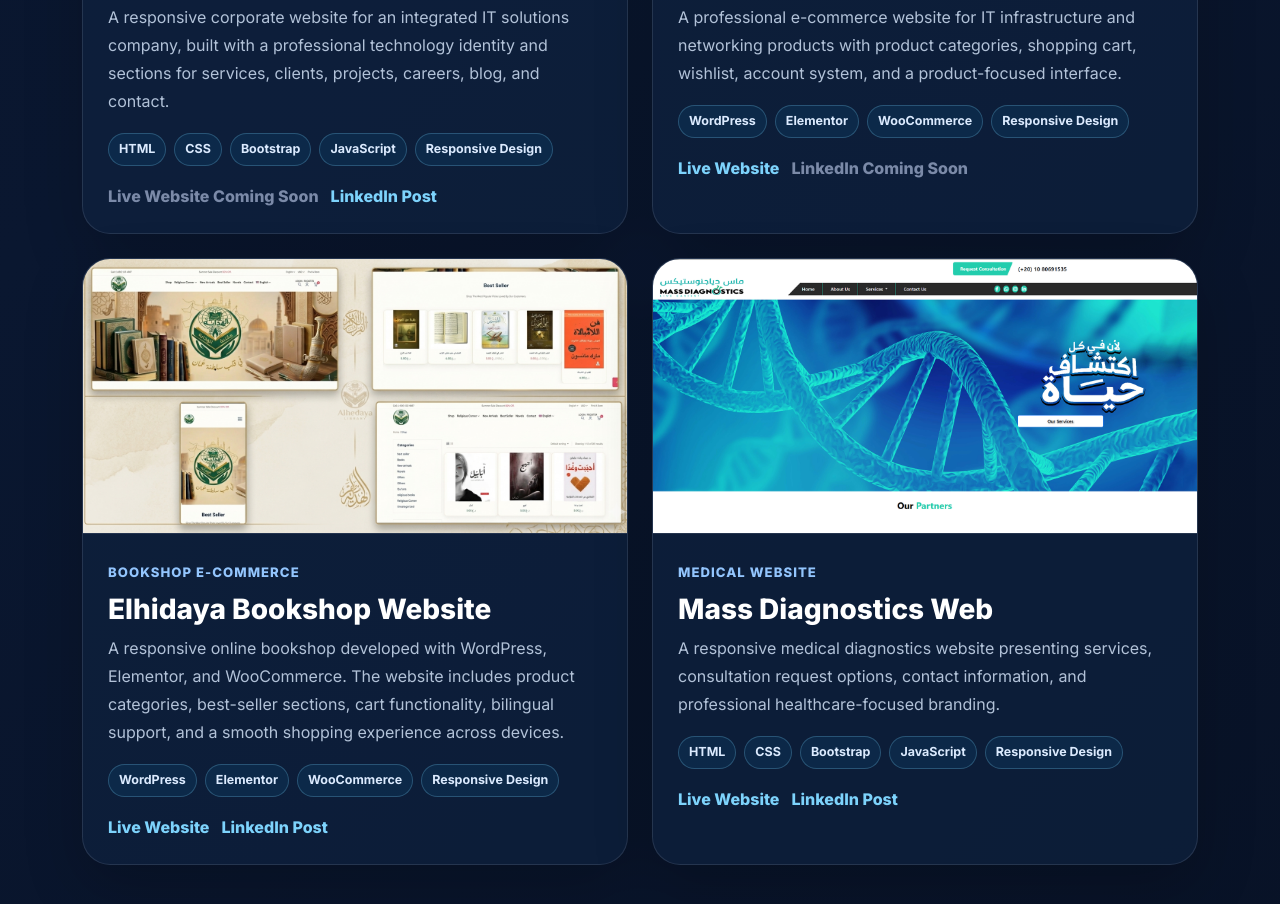
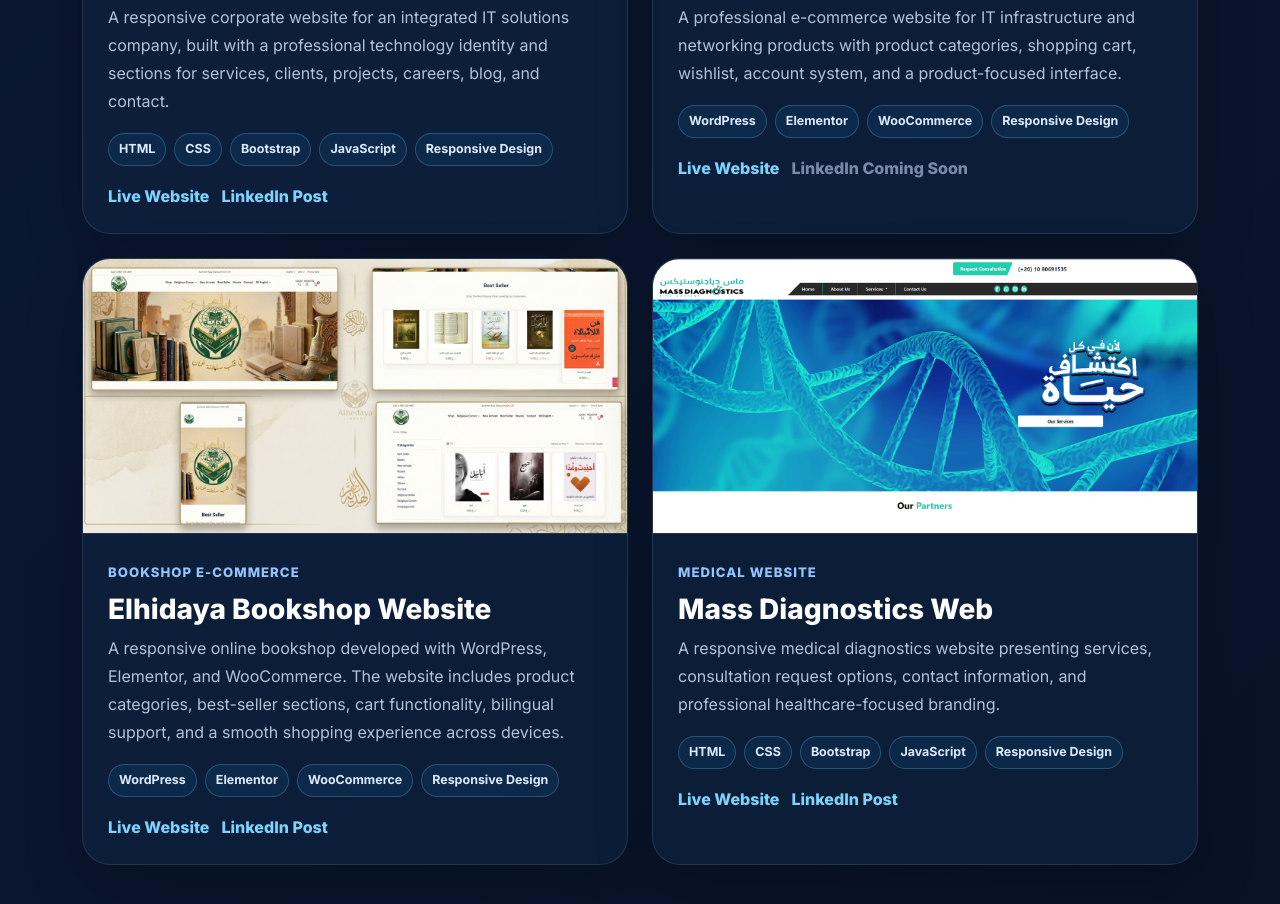
Before and after one commit to aliayman20/eng-aliayman-portfolio, a plain HTML site: page index.html in a window 1280 px wide. Shown: the part 3928-4832 px from the top of the page. Drawn offline with nearby package versions, Linux system fonts and the light colour scheme.

Commit message:
Update project links to include live website

```diff
--- a/index.html
+++ b/index.html
@@ -163,7 +163,7 @@
                 <h3>DA3M Website</h3>
                 <p>A responsive corporate website for an integrated IT solutions company, built with a professional technology identity and sections for services, clients, projects, careers, blog, and contact.</p>
                 <div class="tech-list"><span>HTML</span><span>CSS</span><span>Bootstrap</span><span>JavaScript</span><span>Responsive Design</span></div>
-                <div class="project-links"><a class="disabled-link" href="#" target="_blank">Live Website Coming Soon</a><a href="https://www.linkedin.com/posts/ali-ayman-bb7051313_webdevelopment-localization-ux-activity-7364755545251119105-vZWO" target="_blank">LinkedIn Post</a></div>
+                <div class="project-links"><a href="da3m.com.eg" target="_blank">Live Website</a><a href="https://www.linkedin.com/posts/ali-ayman-bb7051313_webdevelopment-localization-ux-activity-7364755545251119105-vZWO" target="_blank">LinkedIn Post</a></div>
               </div>
             </article>
           </div>
```
